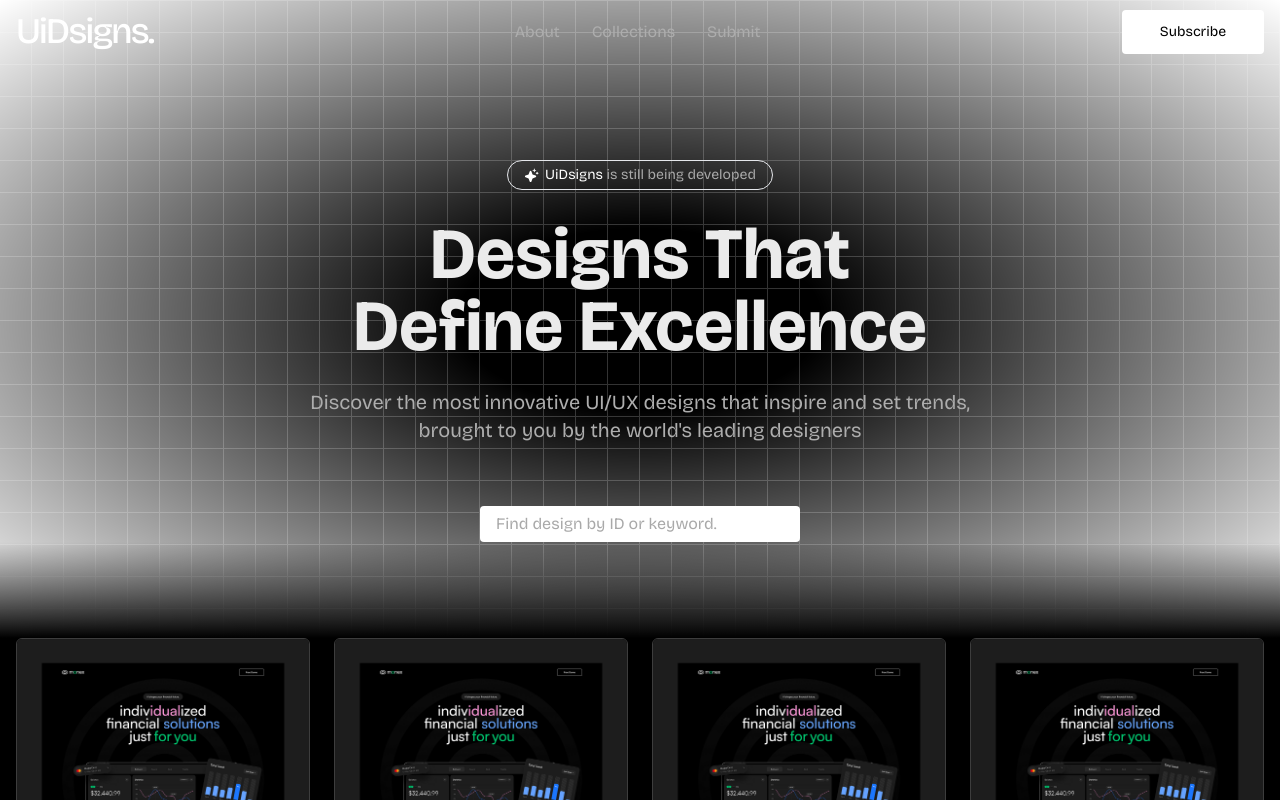
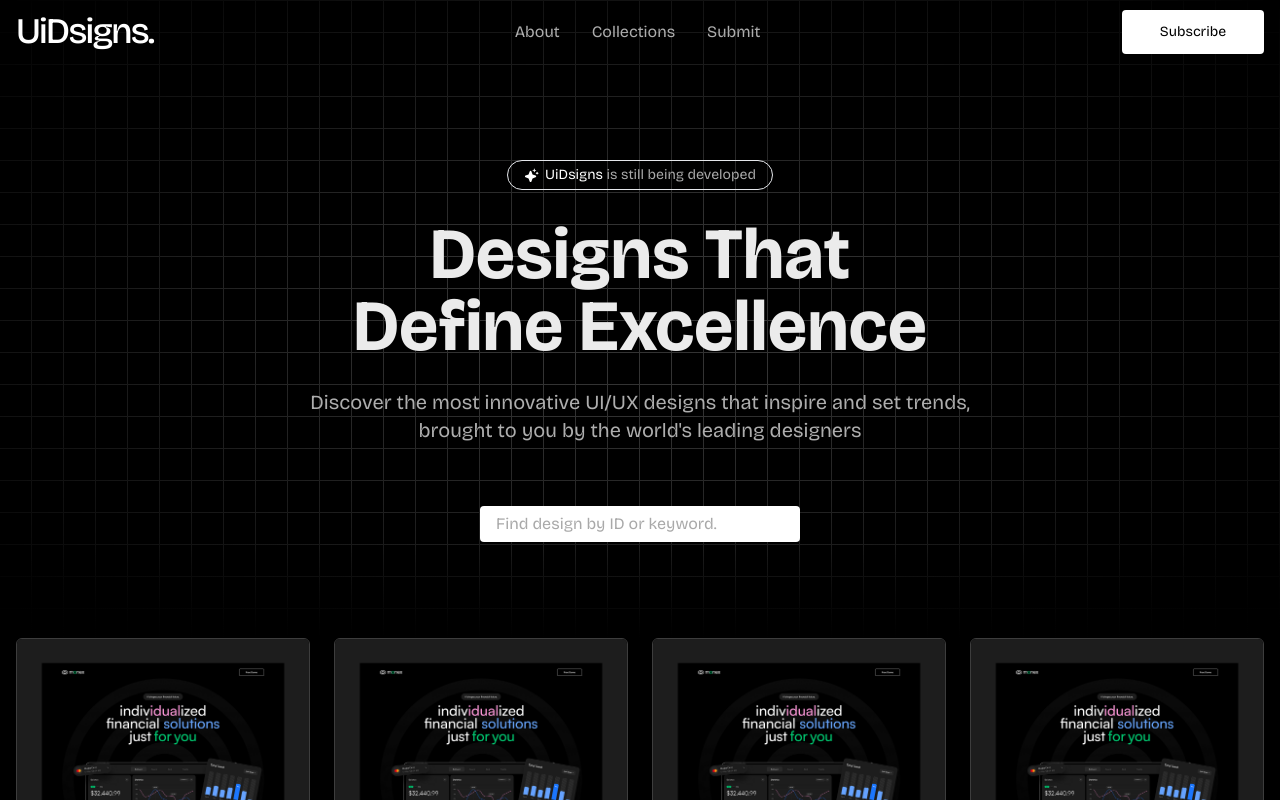
Before and after one commit to aqeebpathan/uidsigns, a Next.js app: page / in a window 1280 px wide. Shown: the top 800 px of the page. Built offline with nearby package versions, Linux system fonts and the light colour scheme.

Commit message:
Fix 'background gradient' bug

```diff
--- a/app/_components/LegalDocumentSection.tsx
+++ b/app/_components/LegalDocumentSection.tsx
@@ -25,7 +25,7 @@
     <section>
       <div className="w-full bg-black bg-grid-white/[0.2] relative pt-32 pb-20 fade-out">
         {/* Radial gradient for the container to give a faded look */}
-        <div className="absolute pointer-events-none inset-0 flex items-center justify-center dark:bg-black bg-white [mask-image:radial-gradient(ellipse_at_center,transparent_20%,black)]"></div>
+        <div className="absolute pointer-events-none inset-0 flex items-center justify-center bg-black  [mask-image:radial-gradient(ellipse_at_center,transparent_20%,black)]"></div>
 
         <h1 className="text-4xl sm:text-5xl md:text-6xl lg:text-7xl text-center font-semibold tracking-tight">
           {title}
--- a/app/page.tsx
+++ b/app/page.tsx
@@ -6,7 +6,7 @@
     <main>
       <div className="w-full bg-black bg-grid-white/[0.2] relative">
         {/* Radial gradient for the container to give a faded look */}
-        <div className="absolute pointer-events-none inset-0 flex items-center justify-center dark:bg-black bg-white [mask-image:radial-gradient(ellipse_at_center,transparent_20%,black)]"></div>
+        <div className="absolute pointer-events-none inset-0 flex items-center justify-center bg-black  [mask-image:radial-gradient(ellipse_at_center,transparent_20%,black)]"></div>
         <Hero />
       </div>
       <FeatureDesigns />
```
